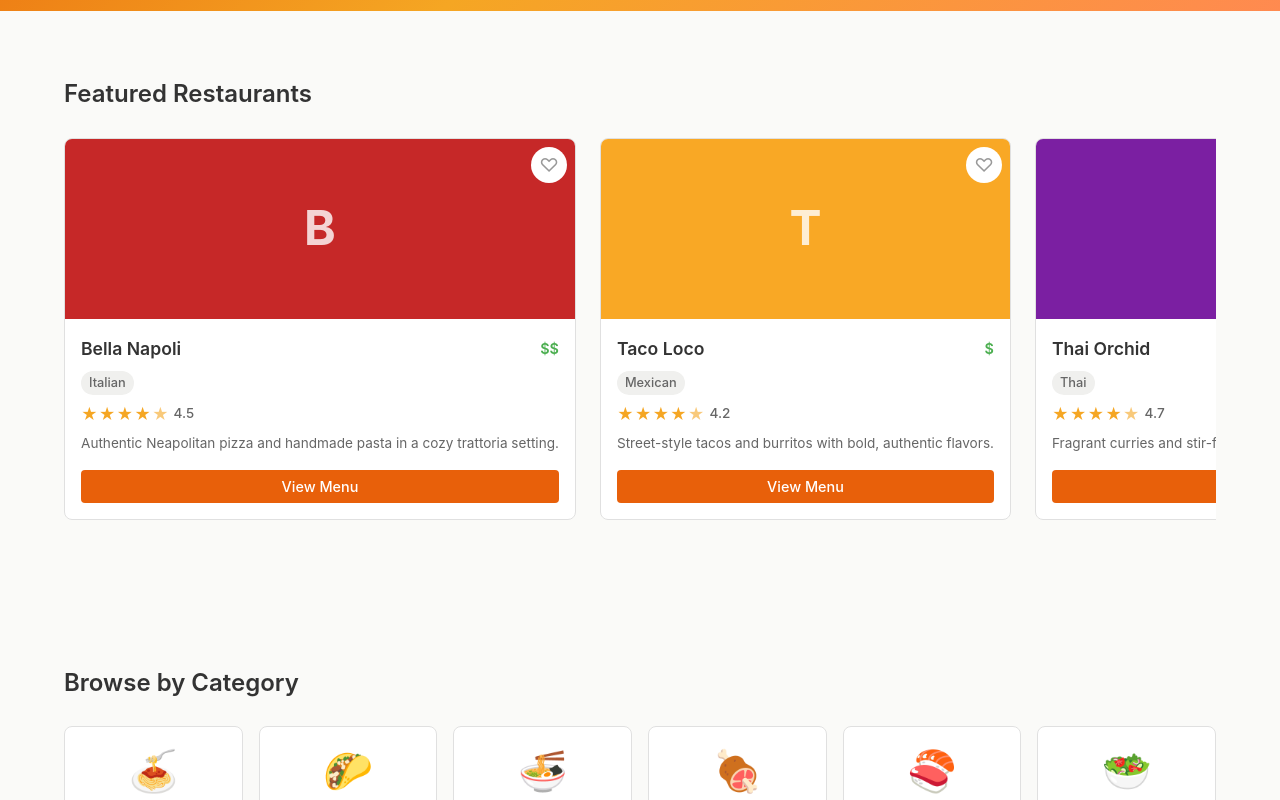
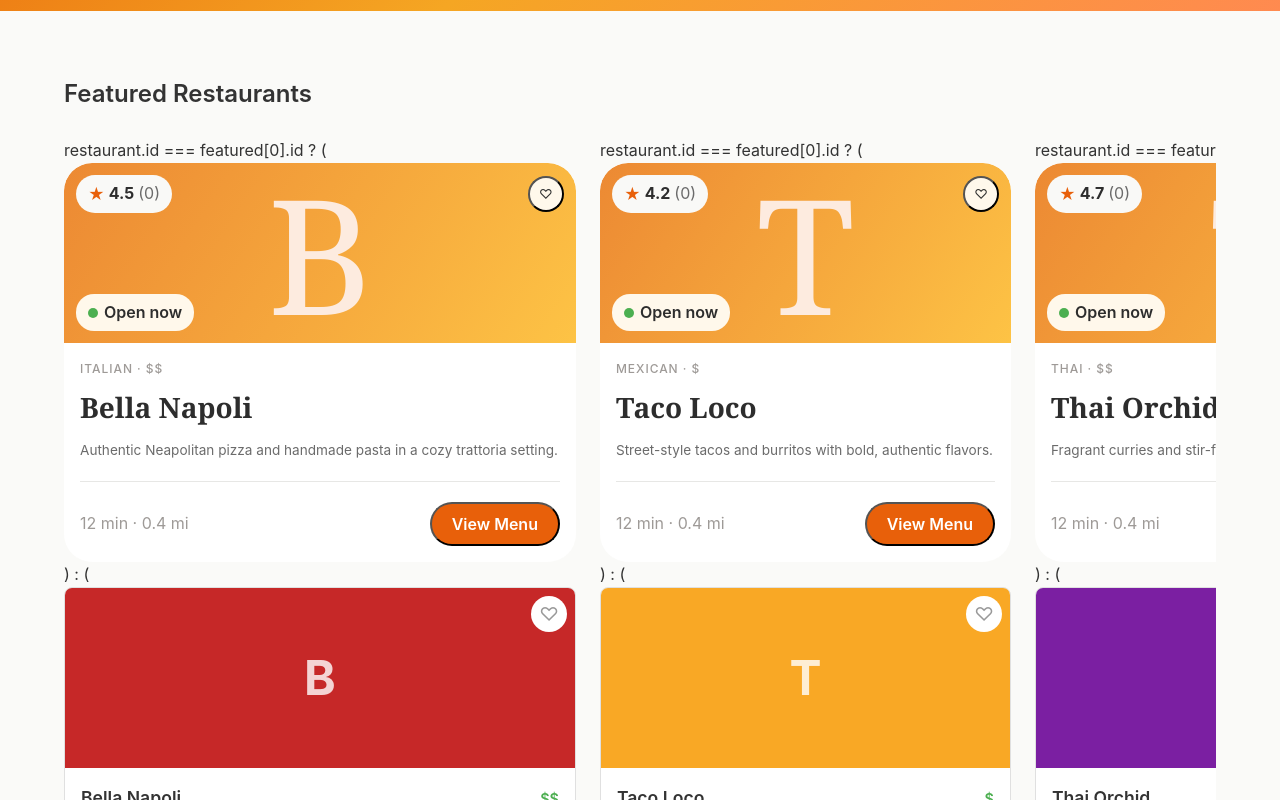
Before and after one commit to foux-test-org/localbites, a React (Vite) app: page / in a window 1280 px wide. Shown: the part 460-1260 px from the top of the page. Built offline with nearby package versions, Linux system fonts and the light colour scheme.

Commit message:
Replaces `RestaurantCard` with the new component design `FouxDemo2` in `Home.tsx`.

```diff
--- /dev/null
+++ b/src/components/FouxDemo2/FouxDemo2.module.css
@@ -0,0 +1,181 @@
+.container {
+  background: #f9f9f7;
+  border-radius: 28px;
+  border: none;
+  overflow: hidden;
+}
+
+.hero {
+  background: linear-gradient(123deg, #ec8933 0%, #f5a63c 50%, #fdc345 100%);
+  border-radius: 28px 28px 0 0;
+  height: 180px;
+  display: flex;
+  align-items: center;
+  justify-content: center;
+  position: relative;
+  flex-direction: column;
+}
+
+.initial {
+  font-size: 160px;
+  font-weight: normal;
+  color: #fdebdf;
+  font-family: Georgia, 'Times New Roman', serif;
+  line-height: 1;
+  position: absolute;
+  top: 50%;
+  left: 50%;
+  transform: translate(-50%, -50%);
+  pointer-events: none;
+}
+
+.heroOverlayTop {
+  position: absolute;
+  top: 12px;
+  left: 12px;
+  right: 12px;
+  display: flex;
+  align-items: center;
+  justify-content: space-between;
+}
+
+.heroOverlayBottom {
+  position: absolute;
+  bottom: 12px;
+  left: 12px;
+}
+
+.ratingBadge {
+  display: inline-flex;
+  align-items: center;
+  gap: 4px;
+  background: #f9f9f7;
+  border-radius: 21px;
+  padding: 6px 12px;
+}
+
+.ratingStar {
+  font-size: 16px;
+  font-weight: bold;
+  color: #e8600a;
+  line-height: 1;
+}
+
+.ratingNumber {
+  font-size: 16px;
+  font-weight: bold;
+  color: #2d2d2d;
+}
+
+.ratingCount {
+  font-size: 16px;
+  font-weight: normal;
+  color: #6b6b6b;
+}
+
+.heartBtn {
+  background: #fff8eb;
+  border-radius: 27px;
+  width: 36px;
+  height: 36px;
+  color: #2d2d2d;
+  position: static;
+  top: auto;
+  right: auto;
+}
+
+.openBadge {
+  display: inline-flex;
+  align-items: center;
+  gap: 6px;
+  background: #fff8eb;
+  border-radius: 18px;
+  padding: 6px 12px;
+}
+
+.greenDot {
+  width: 10px;
+  height: 10px;
+  border-radius: 9999px;
+  background: #4CAF50;
+  display: inline-block;
+  flex-shrink: 0;
+}
+
+.openText {
+  font-size: 16px;
+  font-weight: 600;
+  color: #2d2d2d;
+}
+
+.body {
+  background: #ffffff;
+  padding: 16px;
+  display: flex;
+  flex-direction: column;
+  gap: 8px;
+}
+
+.categoryLabel {
+  font-size: 12px;
+  font-weight: 500;
+  color: #9e9a97;
+  letter-spacing: 0.08em;
+  text-transform: uppercase;
+}
+
+.restaurantName {
+  font-size: 28px;
+  font-weight: 700;
+  color: #2d2d2d;
+  font-family: Georgia, 'Times New Roman', serif;
+  margin-top: 4px;
+  line-height: 1.2;
+}
+
+.description {
+  font-size: 13.6px;
+  color: #6b6b6b;
+  line-height: 1.5;
+  margin-top: 8px;
+}
+
+.divider {
+  border: none;
+  background: #e7e7e5;
+  height: 1px;
+  margin-top: 12px;
+  margin-bottom: 0;
+}
+
+.bottomRow {
+  display: flex;
+  align-items: center;
+  justify-content: space-between;
+  gap: 8px;
+  margin-top: 12px;
+}
+
+.distanceInfo {
+  font-size: 16px;
+  font-weight: normal;
+  color: #9e9a97;
+}
+
+.menuBtn {
+  border-radius: 33px;
+  background: #e8600a;
+  color: #ffffff;
+  font-size: 16px;
+  font-weight: 600;
+  padding: 10px 20px;
+  margin-top: 0;
+  border-top-left-radius: 33px;
+  border-top-right-radius: 33px;
+  border-bottom-right-radius: 33px;
+  border-bottom-left-radius: 33px;
+}
+
+.heartBtn.isFavourited {
+  color: #e8600a;
+}
--- /dev/null
+++ b/src/components/FouxDemo2/FouxDemo2.tsx
@@ -0,0 +1,83 @@
+import React from 'react';
+import { Restaurant } from '../../data/restaurants';
+import styles from './FouxDemo2.module.css';
+
+// ---------------------------------------------------------------------------
+// FouxDemo2 — Redesigned restaurant info card with gradient hero, rating badge, open-now badge
+// ---------------------------------------------------------------------------
+
+interface FouxDemo2Props {
+  restaurant: Restaurant;
+  isFavorite: boolean;
+  onFavorite: (id: string) => void;
+  onViewMenu: (restaurant: Restaurant) => void;
+  distanceInfo: string;
+  openNowLabel: string;
+}
+
+export function FouxDemo2({
+  restaurant,
+  isFavorite,
+  onFavorite,
+  onViewMenu,
+  distanceInfo,
+  openNowLabel,
+}: FouxDemo2Props): React.ReactNode {
+  function handleFavoriteClick(): void {
+    onFavorite(restaurant.id);
+  }
+
+  function handleViewMenuClick(): void {
+    onViewMenu(restaurant);
+  }
+
+  return (
+    <div className={styles.container}>
+      <div className={styles.hero}>
+        <span className={styles.initial}>{restaurant.name[0]}</span>
+
+        <div className={styles.heroOverlayTop}>
+          <div className={styles.ratingBadge}>
+            <span className={styles.ratingStar}>★</span>
+            <span className={styles.ratingNumber}>{restaurant.rating}</span>
+            <span className={styles.ratingCount}>({restaurant.reviewCount ?? 0})</span>
+          </div>
+          <button
+            type="button"
+            aria-label="Add to favourites"
+            className={`${styles.heartBtn} ${isFavorite ? styles.isFavourited : ''}`}
+            onClick={handleFavoriteClick}
+          >
+            {isFavorite ? '♥' : '♡'}
+          </button>
+        </div>
+
+        <div className={styles.heroOverlayBottom}>
+          <div className={styles.openBadge}>
+            <span className={styles.greenDot} />
+            <span className={styles.openText}>{openNowLabel}</span>
+          </div>
+        </div>
+      </div>
+
+      <div className={styles.body}>
+        <span className={styles.categoryLabel}>
+          {restaurant.cuisine} · {restaurant.priceRange}
+        </span>
+        <h3 className={styles.restaurantName}>{restaurant.name}</h3>
+        <p className={styles.description}>{restaurant.description}</p>
+        <hr className={styles.divider} />
+        <div className={styles.bottomRow}>
+          <span className={styles.distanceInfo}>{distanceInfo}</span>
+          <button
+            type="button"
+            className={styles.menuBtn}
+            onClick={handleViewMenuClick}
+          >
+            View Menu
+          </button>
+        </div>
+      </div>
+    </div>
+  );
+}
--- a/src/pages/Home.tsx
+++ b/src/pages/Home.tsx
@@ -6,6 +6,7 @@ import { RestaurantCard } from '../components/RestaurantCard/RestaurantCard';
 import { CategoryTile } from '../components/CategoryTile/CategoryTile';
 import { Newsletter } from '../components/Newsletter/Newsletter';
 import styles from './Home.module.css';
+import { FouxDemo2 } from "../components/FouxDemo2/FouxDemo2";
 
 interface HomeProps {
   isFavorite: (id: string) => boolean;
@@ -24,6 +25,11 @@ const categories = [
 ];
 
 export function Home({ isFavorite, onFavorite, onViewMenu, onToast }: HomeProps): React.ReactNode {
+    // FOUX_TODO: replace with the real distance and travel-time info for the featured restaurant
+    const fouxDemo2DistanceInfo = '12 min · 0.4 mi';
+
+    // FOUX_TODO: replace with the real open-now label (e.g. derived from restaurant hours)
+    const fouxDemo2OpenNowLabel = 'Open now';
   const navigate = useNavigate();
   const featured = restaurants.slice(0, 5);
 
@@ -45,12 +51,23 @@ export function Home({ isFavorite, onFavorite, onViewMenu, onToast }: HomeProps)
           <div className={styles.featuredRow}>
             {featured.map((restaurant) => (
               <div key={restaurant.id} className={styles.featuredCard}>
+                restaurant.id === featured[0].id ? (
+                                  <FouxDemo2
+                                    restaurant={restaurant}
+                                    isFavorite={isFavorite(restaurant.id)}
+                                    onFavorite={onFavorite}
+                                    onViewMenu={onViewMenu}
+                                    distanceInfo={fouxDemo2DistanceInfo}
+                                    openNowLabel={fouxDemo2OpenNowLabel}
+                                  />
+                                ) : (
                                   <RestaurantCard
                                     restaurant={restaurant}
                                     isFavorite={isFavorite(restaurant.id)}
                                     onFavorite={onFavorite}
                                     onViewMenu={onViewMenu}
                                   />
+                                )
               </div>
             ))}
           </div>
```
Lines whose indentation alone changed are shown as unchanged.
